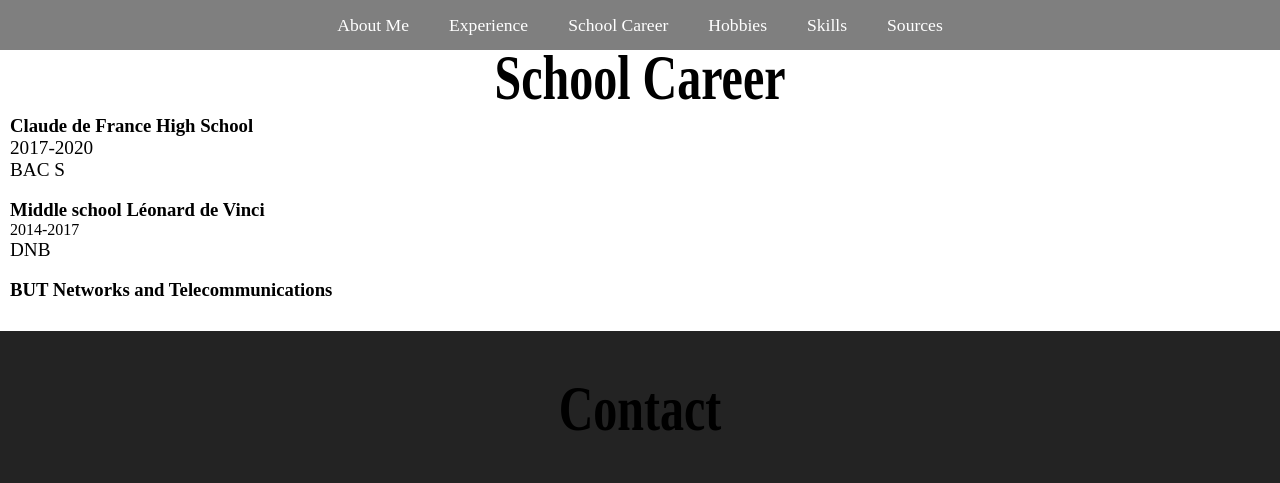
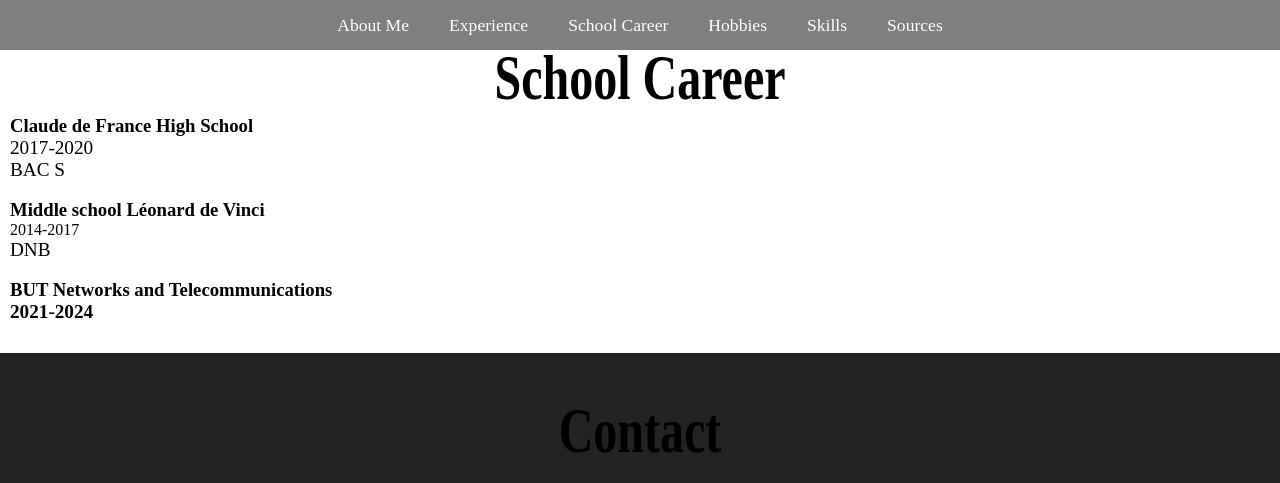
Before and after one commit to saber41200/saber41200.github.io, a plain HTML site: page page3.html in a window 1280 px wide. Shown: the top 483 px of the page. Drawn offline with Linux system fonts and the light colour scheme.

Commit message:
Update page3.html

```diff
--- a/page3.html
+++ b/page3.html
@@ -40,6 +40,7 @@
 					<p>DNB</p><br/>
 
                     <h3>BUT Networks and Telecommunications
+			    <p>2021-2024<br/>
                 </div>
     </section>
 
```
